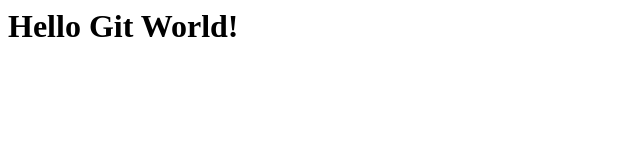
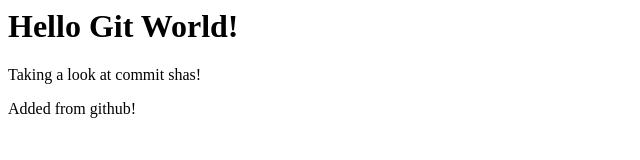
Before and after one commit to jdpaquette/GitGithubMasterClass, a plain HTML site: page index.html in a window 1280 px wide. Shown: the whole page, without its empty margins (0-640 px from the left). Drawn offline with Linux system fonts and the light colour scheme.

Commit message:
Update index.html

```diff
--- a/index.html
+++ b/index.html
@@ -1 +1,9 @@
 <h1>Hello Git World!</h1>
+
+<div>
+  <p>Taking a look at commit shas!<p>
+<div>
+
+<div>
+  <p>Added from github!<p>
+<div>
```
